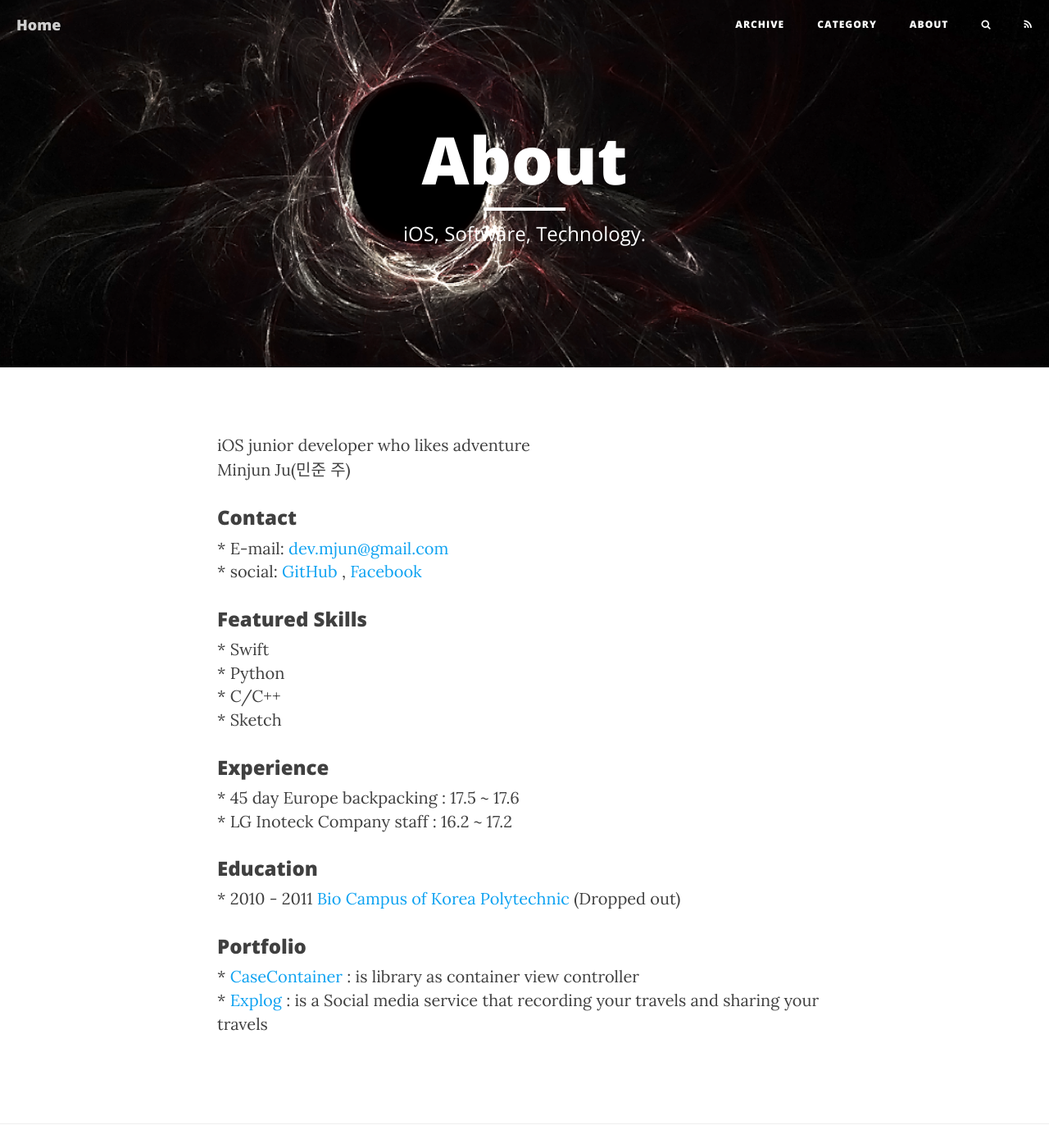
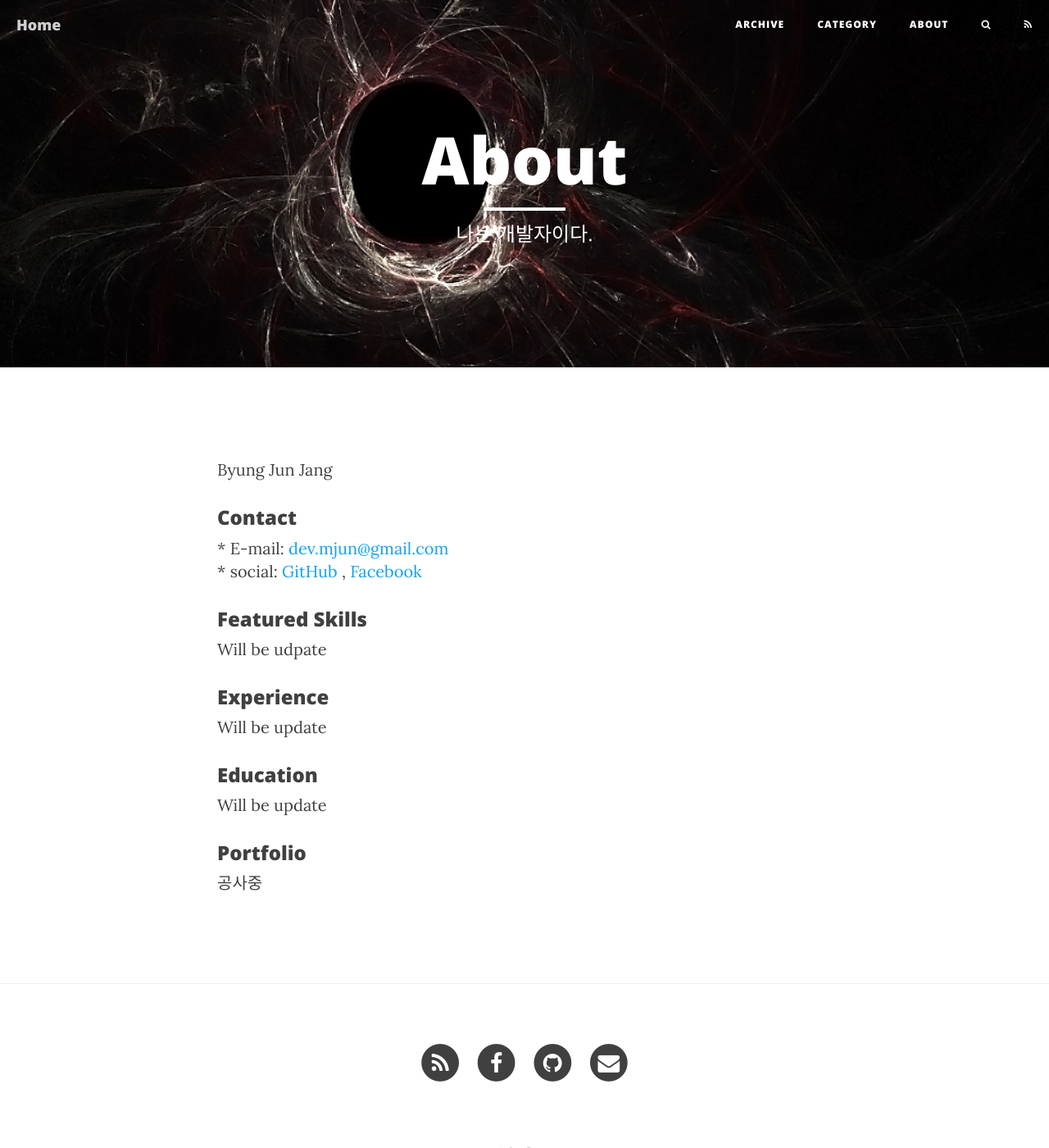
Before and after one commit to jjango/jjango.github.io, a Jekyll site: the page built from about/index.html, in a window 1280 px wide and 1400 px high. Shown: the whole window at 82% size. Built offline with Jekyll 4.4.1, drawn with Linux system fonts in a browser that asks for light colours; nearby versions of some CDN libraries.

Commit message:
Add files via upload

```diff
--- a/about/index.html
+++ b/about/index.html
@@ -2,7 +2,7 @@
 layout: page
 title : About
 header-img: "img/about-bg.png"
-description: "iOS, Software, Technology."
+description: "나는 개발자이다."
 ---
 
 <!-- About Content -->
@@ -10,47 +10,39 @@ description: "iOS, Software, Technology."
 	<div>
 		<!-- Moto -->
 		<p>
-			iOS junior developer who likes adventure<br>
-			Minjun Ju(민준 주)
+			<br>
+			Byung Jun Jang
 		</p>
 
 		<!-- Contact -->
 		<p>
 			<h3> Contact </h3>
-			* E-mail: <a href="mailto:dev.mjun@gmail.com"> <font color="0EA2F1">dev.mjun@gmail.com </font> </a> <br>
+			* E-mail: <a href="mailto:jjang3477@naver.com"> <font color="0EA2F1">dev.mjun@gmail.com </font> </a> <br>
 
-			* social: <a href="https://github.com/devmjun"> <font color="0EA2F1"> GitHub </font> </a>,
-			<a href="https://www.facebook.com/devmjun"> <font color="0EA2F1"> Facebook </font> </a> <br>
+			* social: <a href="https://github.com/jjango"> <font color="0EA2F1"> GitHub </font> </a>,
+			<a href="https://www.facebook.com/byungjun.jang.9"> <font color="0EA2F1"> Facebook </font> </a> <br>
 
 		</p>
 
 		<!-- Featured Skills -->
 		<p>
 			<h3> Featured Skills </h3>
-
-			* Swift <br>
-			* Python <br>
-			* C/C++ <br>
-			* Sketch <br>
-		</p>
+				 Will be udpate
+			</p>
 
 		<!-- Experience -->
 		<p>
 			<h3> Experience </h3>
-
-			* 45 day Europe backpacking : 17.5 ~ 17.6 <br>
-			* LG Inoteck Company staff : 16.2 ~ 17.2 <br>
+				 Will be update
 		</p>
 		<!-- Education History -->
 		<p>
 			<h3> Education </h3>
-			* 2010 - 2011 <a href="http://www.kopo.ac.kr/bio/index.do"> <font color="0EA2F1"> Bio Campus of Korea Polytechnic </font> </a> (Dropped out)
-		</p>
+				Will be update
+			</p>
 		<p>
 			<h3> Portfolio </h3>
-			* <a href="https://github.com/devmjun/CaseContainer"> <font color="0EA2F1"> CaseContainer </font> </a>: is library as container view controller <br>
-			* <a href="https://github.com/devmjun/explog"> <font color="0EA2F1"> Explog</font> </a>: is a Social media service that recording your travels and sharing your travels <br>
-
+				공사중
 		</p>
 	</div>
 </section>
```
